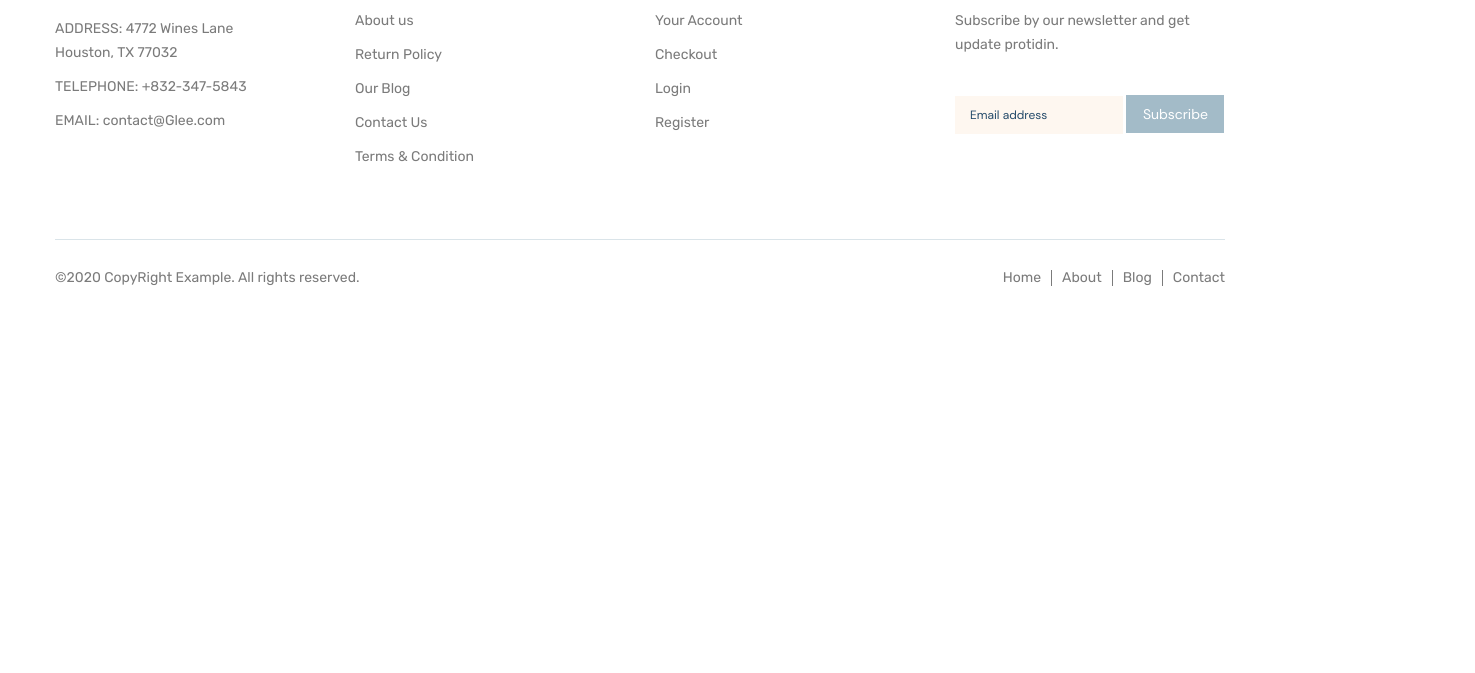
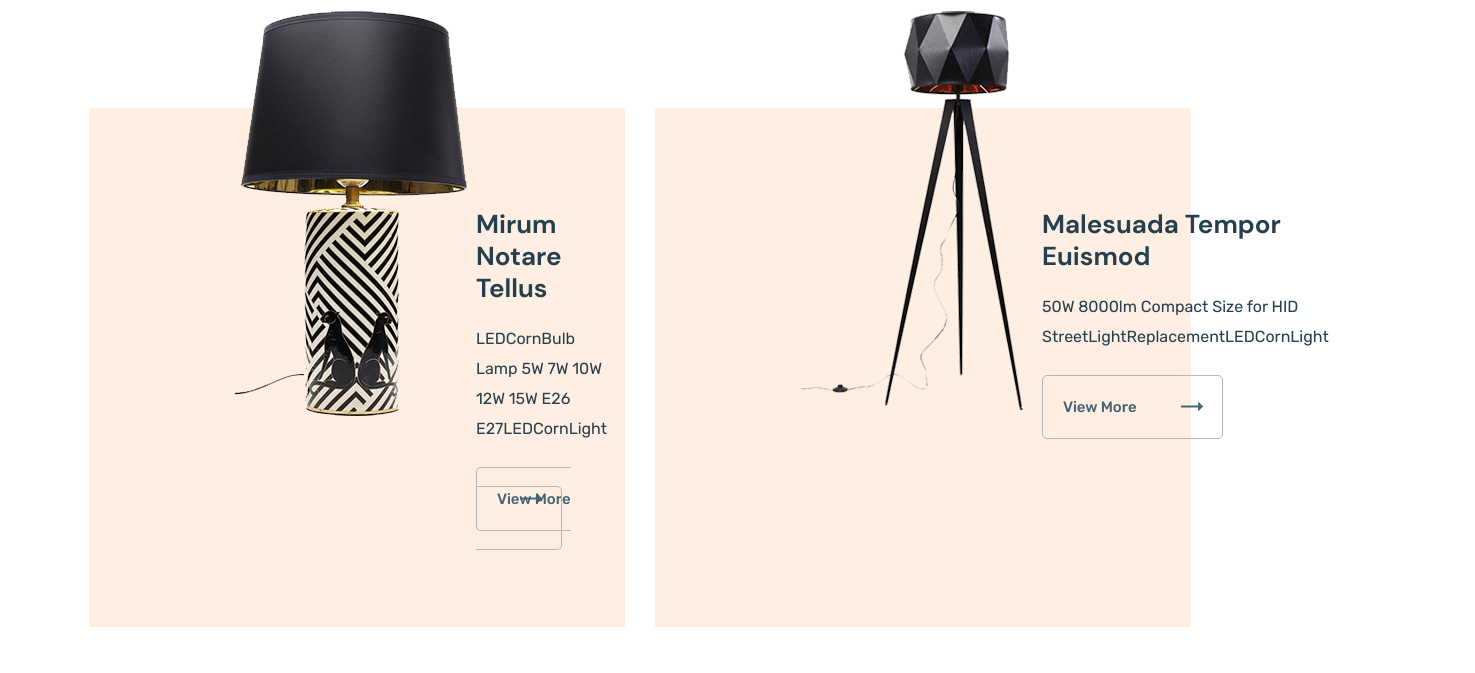
Before and after one commit to Yury90/glee, a website: page app/index.njk in a window 1280 px wide. Shown: the part 2476-3149 px from the top of the page, 1475 px wide, since content can reach past the window. Before the commit the page ends 2792 px from the top, so only its background shows below. Drawn offline with nearby package versions, Linux system fonts and the light colour scheme; files that its build step writes are made by us from their sources; files whose address does not match are found by name.

Commit message:
added product-cards

```diff
--- a/app/module/_product-one/_product-one.html
+++ b/app/module/_product-one/_product-one.html
@@ -244,4 +244,26 @@
       </div>
     </div>
   </div>
+  <div class="product-cards">
+    <div class="container">
+      <div class="product-cards__inner">
+        <div class="product-card">
+          <img class="product-card__image" src="images/product-one/cards/1.png" alt="card image">
+          <div class="product-card__box">
+            <h5 class="product-card__title">Mirum Notare Tellus</h5>
+            <p class="product-card__text">LEDCornBulb Lamp 5W 7W 10W 12W 15W E26 E27LEDCornLight</p>
+            <a class="product-card__link" href="#">View More</a>
+          </div>
+        </div>
+        <div class="product-card">
+          <img class="product-card__image" src="images/product-one/cards/2.png" alt="card image">
+          <div class="product-card__box">
+            <h5 class="product-card__title">Malesuada Tempor Euismod</h5>
+            <p class="product-card__text">50W 8000lm Compact Size for HID StreetLightReplacementLEDCornLight</p>
+            <a class="product-card__link" href="#">View More</a>
+          </div>
+        </div>
+      </div>
+    </div>
+  </div>
 </section>
--- a/app/module/_product-one/_product-one.scss
+++ b/app/module/_product-one/_product-one.scss
@@ -125,3 +125,62 @@
 .mixitup-control-active {
   color: $filter-button-active;
 }
+
+.product-cards {
+  padding-top: 215px;
+  &__inner {
+    display: flex;
+    justify-content: space-between;
+  }
+}
+
+.product-card {
+  background-color: $card-bg;
+  width: calc(50% - 15px);
+  display: flex;
+  position: relative;
+  &+.product-card {
+    margin-left: 30px;
+  }
+  &__image {
+    position: absolute;
+    left: 146px;
+    top: -97px;
+  }
+  &__box {
+    padding: 100px 146px 100px 387px;
+  }
+  &__title {
+    @extend %dmsans-bold;
+    font-size: 26px;
+    line-height: 32px;
+    color: $slider-title;
+    margin-bottom: 20px;
+  }
+  &__text {
+    @extend %rubik-regular;
+    font-size: 16px;
+    line-height: 30px;
+    color: $slider-title;
+    margin-bottom: 45px;
+  }
+  &__link {
+    border: 1px solid #b3b7b5;
+    padding: 22px 85px 22px 20px;
+    @extend %rubik-medium;
+    font-size: 15px;
+    line-height: 12px;
+    color: $menu-col;
+    border-radius: 5px;
+    position: relative;
+    &::after {
+      content: '';
+      position: absolute;
+      background-image: url('../images/icons/arrow-card.png');
+      right: 19px;
+      top: 26px;
+      width: 22px;
+      height: 9px;
+    }
+  }
+}
--- a/app/scss/_vars.scss
+++ b/app/scss/_vars.scss
@@ -10,6 +10,7 @@ $features-text: #585858;
 $product-one-title: #191919;
 $filter-item: #8b8b8b;
 $filter-button-active: #1a1a1a;
+$card-bg: #feefe2;
 %dmsans-bold {
   font-family: 'DMSans-Bold', sans-serif;
   font-weight: 700;
```
Also changed, not shown: app/index.html (+22 -0 lines), app/images/icons/arrow-card.png (added), app/images/product-one/cards/1.png (added), app/images/product-one/cards/2.png (added).
